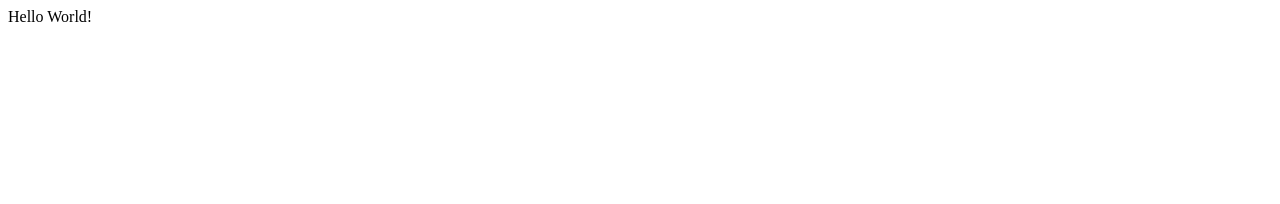
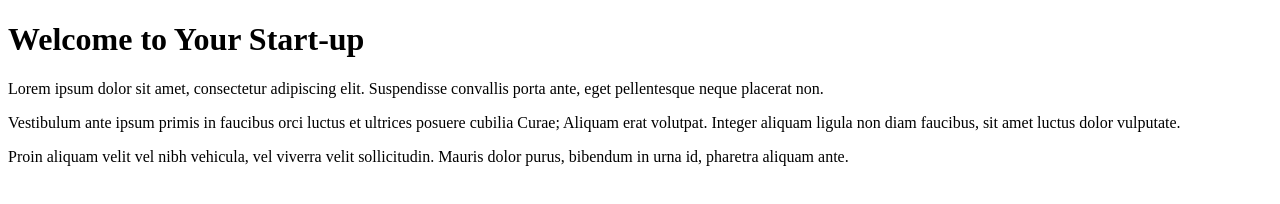
Before and after one commit to atyrode/innerlook, a plain HTML site: page index.html in a window 1280 px wide. Drawn offline with Linux system fonts and the light colour scheme.

Commit message:
lored ipsum

```diff
--- a/index.html
+++ b/index.html
@@ -1 +1,22 @@
-Hello World!
+<!DOCTYPE html>
+<html>
+<head>
+    <title>Your Start-up</title>
+</head>
+<body>
+    <h1>Welcome to Your Start-up</h1>
+    <p>
+        Lorem ipsum dolor sit amet, consectetur adipiscing elit. Suspendisse
+        convallis porta ante, eget pellentesque neque placerat non.
+    </p>
+    <p>
+        Vestibulum ante ipsum primis in faucibus orci luctus et ultrices posuere
+        cubilia Curae; Aliquam erat volutpat. Integer aliquam ligula non diam
+        faucibus, sit amet luctus dolor vulputate.
+    </p>
+    <p>
+        Proin aliquam velit vel nibh vehicula, vel viverra velit sollicitudin.
+        Mauris dolor purus, bibendum in urna id, pharetra aliquam ante.
+    </p>
+</body>
+</html>
```
